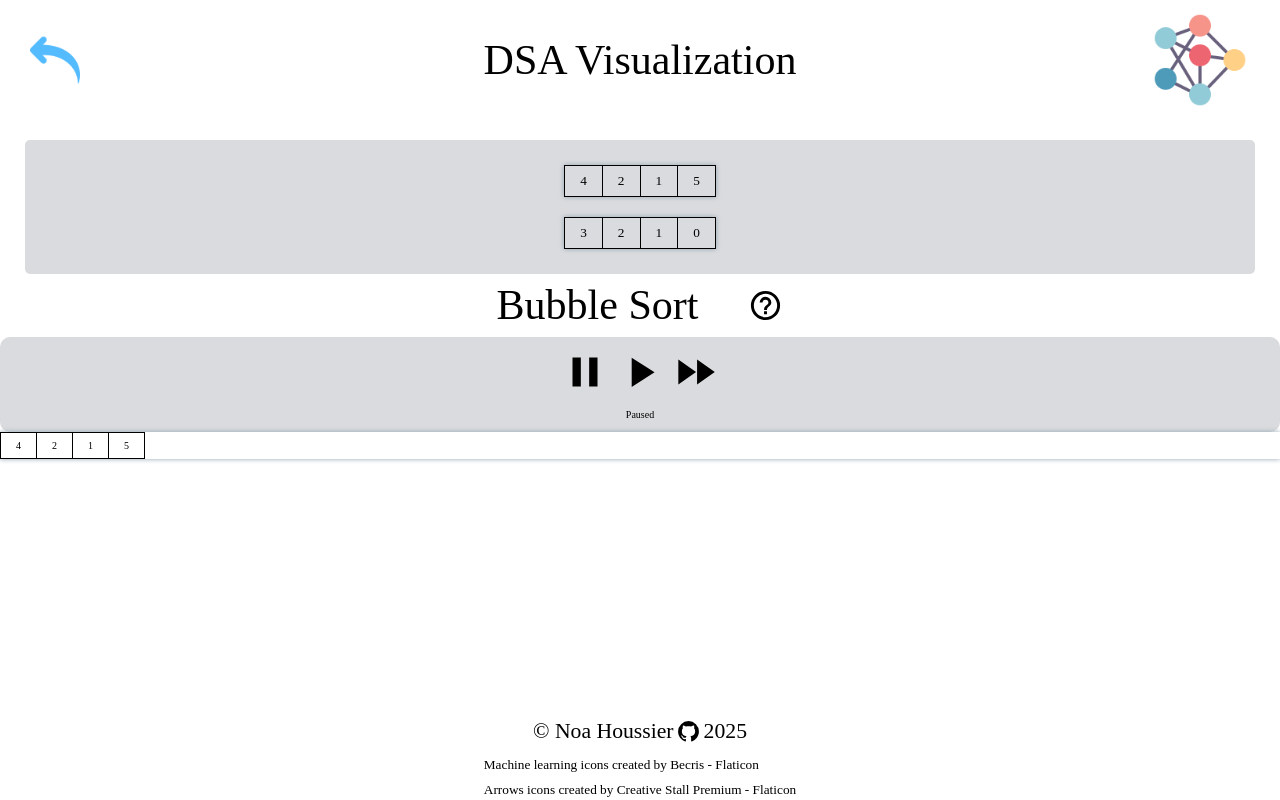
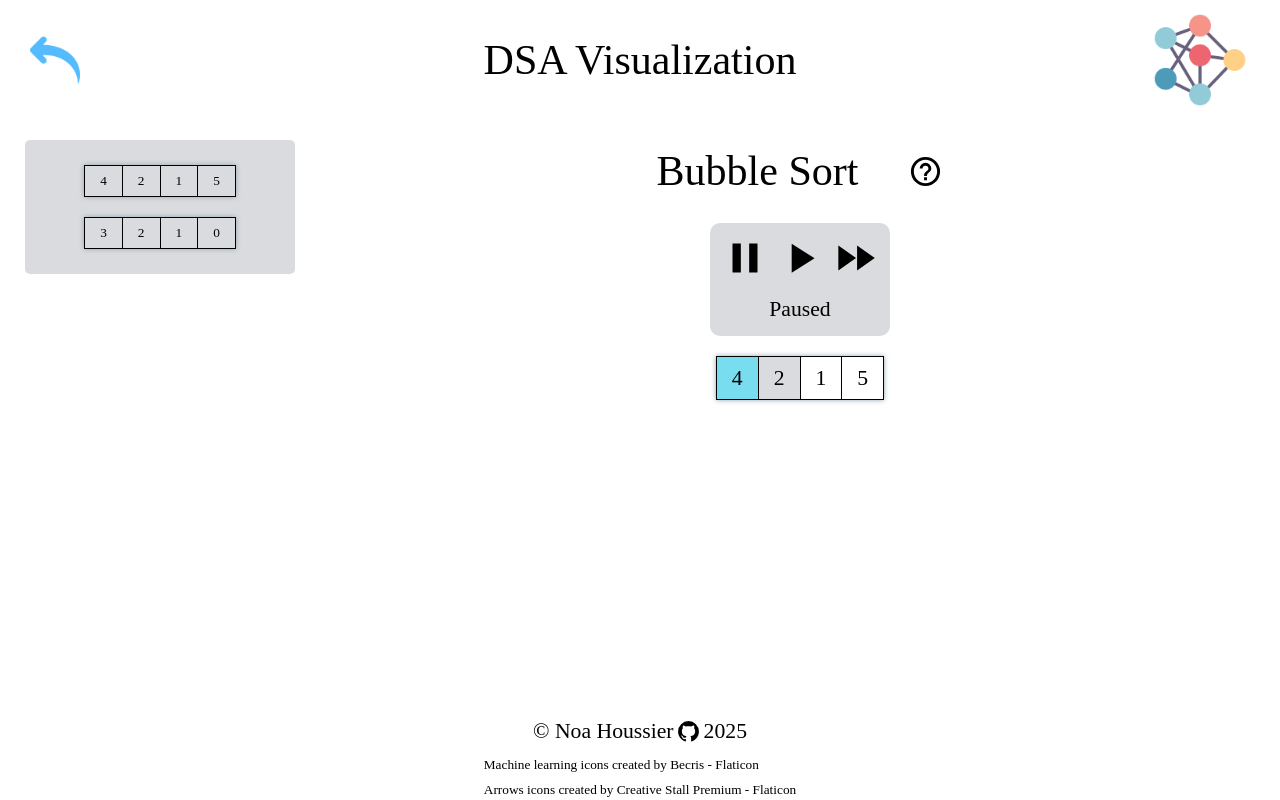
Before and after one commit to NestorNebula/dsa-visualization, a React (Vite) app: page /algorithms/bubble-sort in a window 1280 px wide. Built offline with nearby package versions, Linux system fonts and the light colour scheme.

Commit message:
feat: add styles to BubbleSort pages

```diff
--- a/src/pages/algorithms/bubble-sort/BubbleSort.styles.ts
+++ b/src/pages/algorithms/bubble-sort/BubbleSort.styles.ts
@@ -1,5 +1,6 @@
 import styled from 'styled-components';
+import { CommonDSA } from '@styles/common-styles';
 
-const BubbleSort = styled.main``;
+const BubbleSort = styled(CommonDSA)``;
 
 export { BubbleSort };
--- a/src/pages/algorithms/bubble-sort/bubble-sort-main/BubbleSortMain.styles.ts
+++ b/src/pages/algorithms/bubble-sort/bubble-sort-main/BubbleSortMain.styles.ts
@@ -1,5 +1,6 @@
 import styled from 'styled-components';
+import { CommonDSAMain } from '@styles/common-styles';
 
-const BubbleSortMain = styled.section``;
+const BubbleSortMain = styled(CommonDSAMain)``;
 
 export { BubbleSortMain };
--- a/src/pages/algorithms/bubble-sort/bubble-sort-main/BubbleSortMain.tsx
+++ b/src/pages/algorithms/bubble-sort/bubble-sort-main/BubbleSortMain.tsx
@@ -44,6 +44,18 @@ function BubbleSortMain({ array }: { array: Array }) {
     }
   }, [bubbleSort.done]);
 
+  const isHighlighted = (index: number) => {
+    return index === bubbleSort.checkDone;
+  };
+
+  const isCompared = (index: number) => {
+    return index === bubbleSort.checkDone + 1;
+  };
+
+  const isDone = (index: number) => {
+    return index > bubbleSort.checkToDo;
+  };
+
   return (
     <S.BubbleSortMain>
       <DSAHeader
@@ -51,7 +63,12 @@ function BubbleSortMain({ array }: { array: Array }) {
         resource="https://www.geeksforgeeks.org/bubble-sort-algorithm/"
       />
       <SpeedBar status={status} setStatus={updateStatus} />
-      <Prototype array={bubbleSort.sortedArray} />
+      <Prototype
+        array={bubbleSort.sortedArray}
+        isHighlighted={isHighlighted}
+        isCompared={isCompared}
+        isDone={isDone}
+      />
     </S.BubbleSortMain>
   );
 }
```
